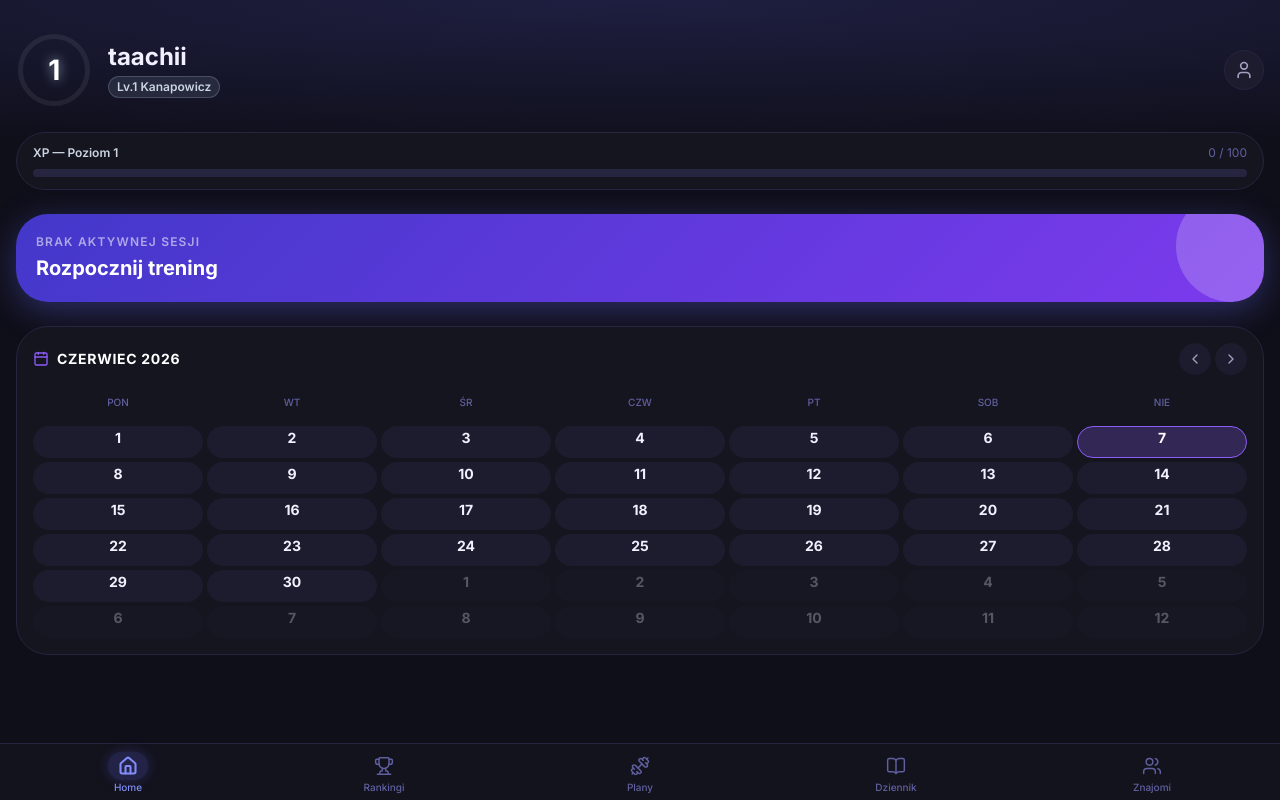
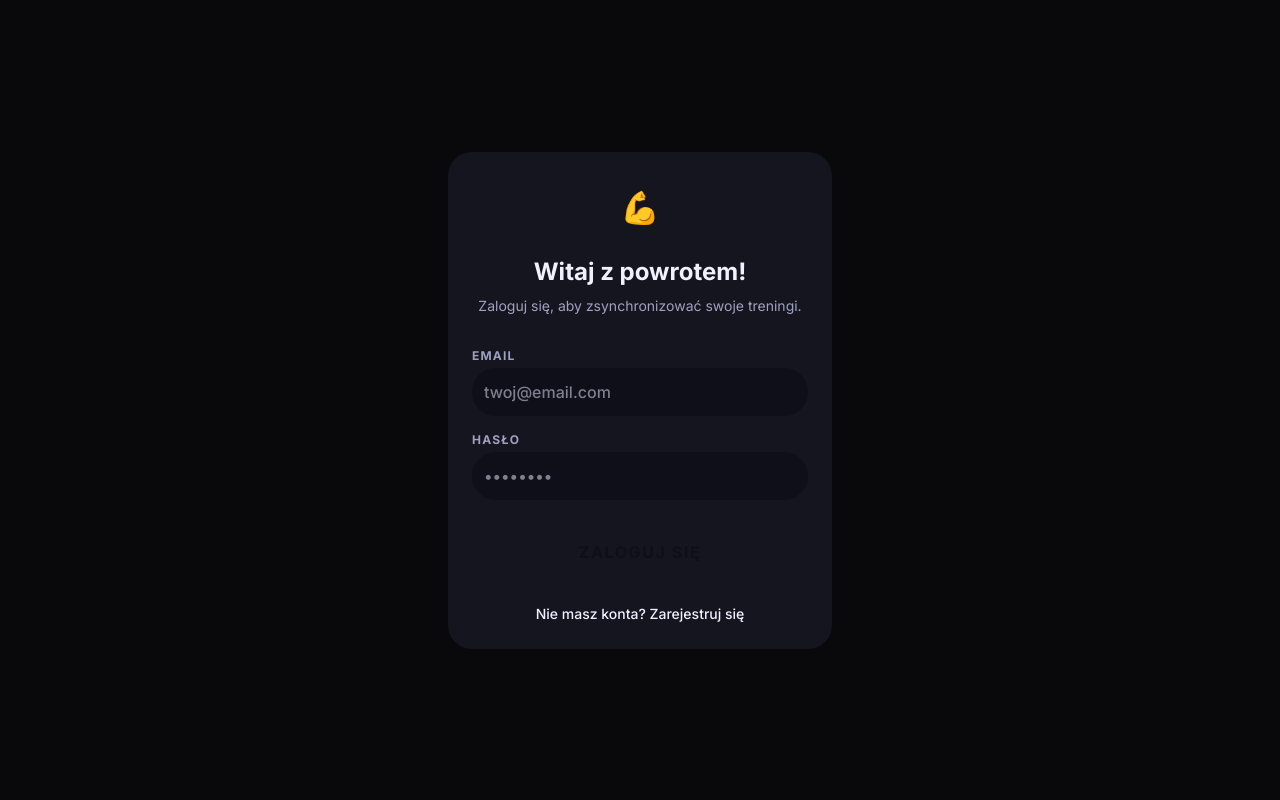
Before and after one commit to taachii/training-app, a React (Vite) app: page / in a window 1280 px wide. Built offline with nearby package versions, Linux system fonts and the light colour scheme; no server answers.

Commit message:
feat: add auth page and protect routes with supabase session

```diff
--- a/dev-dist/sw.js
+++ b/dev-dist/sw.js
@@ -81,7 +81,7 @@ define(['./workbox-afac4cd2'], (function (workbox) { 'use strict';
     "revision": "3ca0b8505b4bec776b69afdba2768812"
   }, {
     "url": "index.html",
-    "revision": "0.ql9o2e3a2ro"
+    "revision": "0.hsolcgde328"
   }], {});
   workbox.cleanupOutdatedCaches();
   workbox.registerRoute(new workbox.NavigationRoute(workbox.createHandlerBoundToURL("index.html"), {
--- a/package.json
+++ b/package.json
@@ -10,6 +10,7 @@
     "preview": "vite preview"
   },
   "dependencies": {
+    "@supabase/supabase-js": "^2.107.0",
     "lucide-react": "^1.17.0",
     "react": "^19.2.6",
     "react-dom": "^19.2.6",
--- a/src/App.tsx
+++ b/src/App.tsx
@@ -1,5 +1,9 @@
+import { useEffect, useState } from 'react'
 import { BrowserRouter, Routes, Route } from 'react-router-dom'
+import type { Session } from '@supabase/supabase-js'
+import { supabase } from '@/lib/supabase'
 import AppLayout    from '@/components/layout/AppLayout'
+import AuthPage     from '@/pages/AuthPage'
 import HomePage     from '@/pages/HomePage'
 import RankingsPage from '@/pages/RankingsPage'
 import FriendsPage  from '@/pages/FriendsPage'
@@ -10,6 +14,32 @@ import HistoryPage  from '@/pages/HistoryPage'
 import ProfilePage  from '@/pages/ProfilePage'
 
 export default function App() {
+  const [session, setSession] = useState<Session | null>(null)
+  const [loading, setLoading] = useState(true)
+
+  useEffect(() => {
+    supabase.auth.getSession().then(({ data: { session } }) => {
+      setSession(session)
+      setLoading(false)
+    })
+
+    const {
+      data: { subscription },
+    } = supabase.auth.onAuthStateChange((_event, session) => {
+      setSession(session)
+    })
+
+    return () => subscription.unsubscribe()
+  }, [])
+
+  if (loading) {
+    return <div className="min-h-screen bg-zinc-950 flex items-center justify-center text-white">Ładowanie...</div>
+  }
+
+  if (!session) {
+    return <AuthPage />
+  }
+
   return (
     <BrowserRouter>
       <Routes>
--- /dev/null
+++ b/src/lib/supabase.ts
@@ -0,0 +1,10 @@
+import { createClient } from '@supabase/supabase-js'
+
+const supabaseUrl = import.meta.env.VITE_SUPABASE_URL
+const supabaseAnonKey = import.meta.env.VITE_SUPABASE_ANON_KEY
+
+if (!supabaseUrl || !supabaseAnonKey) {
+  throw new Error('Brak kluczy Supabase w pliku .env!')
+}
+
+export const supabase = createClient(supabaseUrl, supabaseAnonKey)
--- /dev/null
+++ b/src/pages/AuthPage.tsx
@@ -0,0 +1,110 @@
+import { useState } from 'react'
+import { supabase } from '@/lib/supabase'
+
+export default function AuthPage() {
+  const [email, setEmail] = useState('')
+  const [password, setPassword] = useState('')
+  const [isLogin, setIsLogin] = useState(true)
+  const [loading, setLoading] = useState(false)
+  const [error, setError] = useState<string | null>(null)
+
+  const handleSubmit = async (e: React.FormEvent) => {
+    e.preventDefault()
+    setLoading(true)
+    setError(null)
+
+    try {
+      if (isLogin) {
+        const { error } = await supabase.auth.signInWithPassword({ email, password })
+        if (error) throw error
+      } else {
+        const { error } = await supabase.auth.signUp({ email, password })
+        if (error) throw error
+        // On success, Supabase might require email confirmation, or log them in automatically based on settings
+        setError('Jeśli rejestracja się powiodła, możesz się teraz zalogować.')
+        setIsLogin(true)
+      }
+    } catch (err: any) {
+      setError(err.message || 'Wystąpił błąd podczas autoryzacji.')
+    } finally {
+      setLoading(false)
+    }
+  }
+
+  return (
+    <div className="min-h-screen flex items-center justify-center bg-zinc-950 px-4">
+      <div className="w-full max-w-sm p-6 rounded-3xl" style={{ background: 'var(--color-surface-800)' }}>
+        <div className="flex flex-col items-center mb-8">
+          <div className="w-16 h-16 rounded-full flex items-center justify-center mb-4" style={{ background: 'var(--color-primary-500)', color: 'white', fontSize: '32px' }}>
+            💪
+          </div>
+          <h1 className="text-2xl font-black text-center" style={{ color: 'var(--color-text-primary)' }}>
+            {isLogin ? 'Witaj z powrotem!' : 'Dołącz do nas!'}
+          </h1>
+          <p className="text-sm mt-2 text-center" style={{ color: 'var(--color-text-secondary)' }}>
+            Zaloguj się, aby zsynchronizować swoje treningi.
+          </p>
+        </div>
+
+        <form onSubmit={handleSubmit} className="flex flex-col gap-4">
+          <div>
+            <label className="block text-xs font-bold uppercase tracking-widest mb-1" style={{ color: 'var(--color-text-secondary)' }}>Email</label>
+            <input
+              type="email"
+              value={email}
+              onChange={e => setEmail(e.target.value)}
+              required
+              className="w-full p-3 rounded-xl border-none outline-none font-medium"
+              style={{ background: 'var(--color-surface-900)', color: 'var(--color-text-primary)' }}
+              placeholder="twoj@email.com"
+            />
+          </div>
+
+          <div>
+            <label className="block text-xs font-bold uppercase tracking-widest mb-1" style={{ color: 'var(--color-text-secondary)' }}>Hasło</label>
+            <input
+              type="password"
+              value={password}
+              onChange={e => setPassword(e.target.value)}
+              required
+              minLength={6}
+              className="w-full p-3 rounded-xl border-none outline-none font-medium"
+              style={{ background: 'var(--color-surface-900)', color: 'var(--color-text-primary)' }}
+              placeholder="••••••••"
+            />
+          </div>
+
+          {error && (
+            <div className="p-3 rounded-xl text-sm font-medium" style={{ background: 'color-mix(in srgb, var(--color-danger) 20%, transparent)', color: 'var(--color-danger)' }}>
+              {error}
+            </div>
+          )}
+
+          <button
+            type="submit"
+            disabled={loading}
+            className="w-full p-4 rounded-xl font-bold uppercase tracking-widest mt-2 active:scale-[0.98] transition-transform"
+            style={{
+              background: 'var(--color-primary-500)',
+              color: 'var(--color-surface-900)',
+              opacity: loading ? 0.7 : 1
+            }}
+          >
+            {loading ? 'Ładowanie...' : (isLogin ? 'Zaloguj się' : 'Zarejestruj się')}
+          </button>
+        </form>
+
+        <button
+          onClick={() => {
+            setIsLogin(!isLogin)
+            setError(null)
+          }}
+          className="w-full mt-6 text-sm font-medium"
+          style={{ color: 'var(--color-primary-500)' }}
+        >
+          {isLogin ? 'Nie masz konta? Zarejestruj się' : 'Masz już konto? Zaloguj się'}
+        </button>
+      </div>
+    </div>
+  )
+}
--- a/src/pages/ProfilePage.tsx
+++ b/src/pages/ProfilePage.tsx
@@ -1,6 +1,7 @@
 import { useState } from 'react'
 import { createPortal } from 'react-dom'
 import { useProfileStore, useLevelProgress, useXpForNextLevel } from '@/store/useProfileStore'
+import { supabase } from '@/lib/supabase'
 import { getLevelMeta, MAX_LEVEL, LEVEL_TIERS } from '@/lib/xpSystem'
 import { User, Weight, Ruler, ChevronRight, Zap, TrendingUp, Info, X } from 'lucide-react'
 import RanksOverviewWidget from '@/components/home/RanksOverviewWidget'
@@ -285,6 +286,19 @@ export default function ProfilePage() {
         <RanksOverviewWidget />
       </div>
 
+      {/* ── LOGOUT BUTTON ── */}
+      <div className="animate-fade-in-up mt-6" style={{ animationDelay: '0.3s' }}>
+        <button
+          onClick={async () => await supabase.auth.signOut()}
+          className="w-full p-4 rounded-2xl font-bold text-sm tracking-widest uppercase transition-all active:scale-[0.98]"
+          style={{ background: 'var(--color-surface-800)', color: 'var(--color-danger)' }}
+        >
+          Wyloguj się
+        </button>
+      </div>
+
+      <div className="h-24" /> {/* spacer for bottom nav */}
+
       <TiersModal isOpen={showTiersModal} onClose={() => setShowTiersModal(false)} />
     </div>
   )
```
Also changed, not shown: 1 other file (tests, documents, lock files or other folders).
